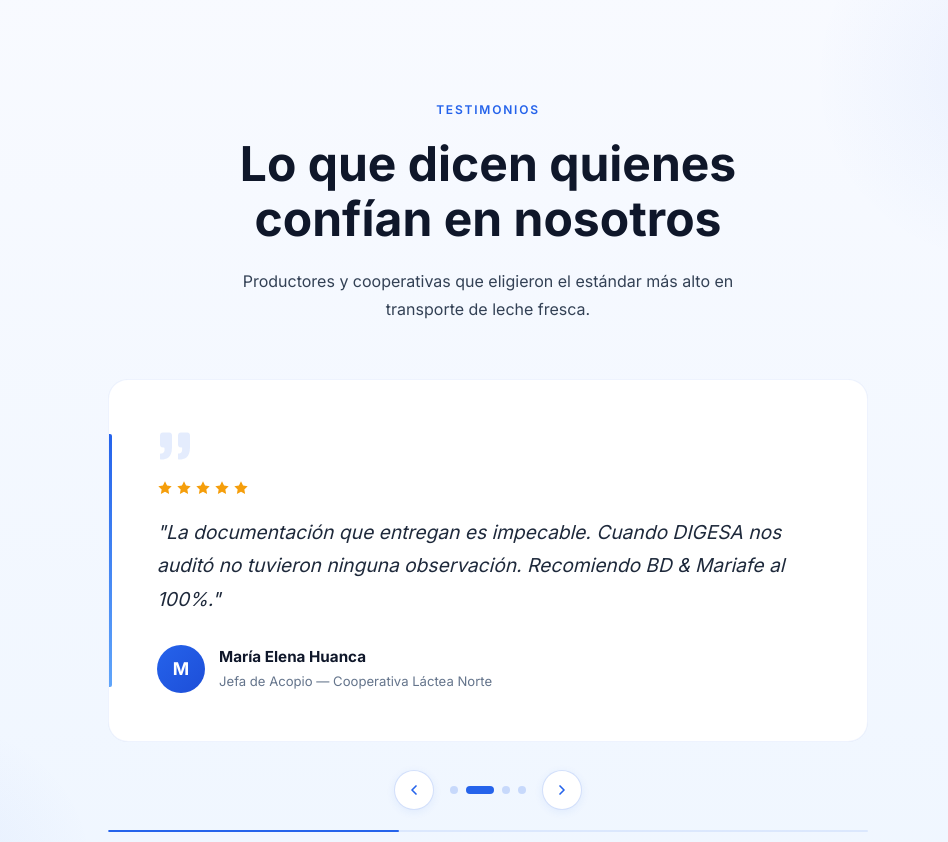
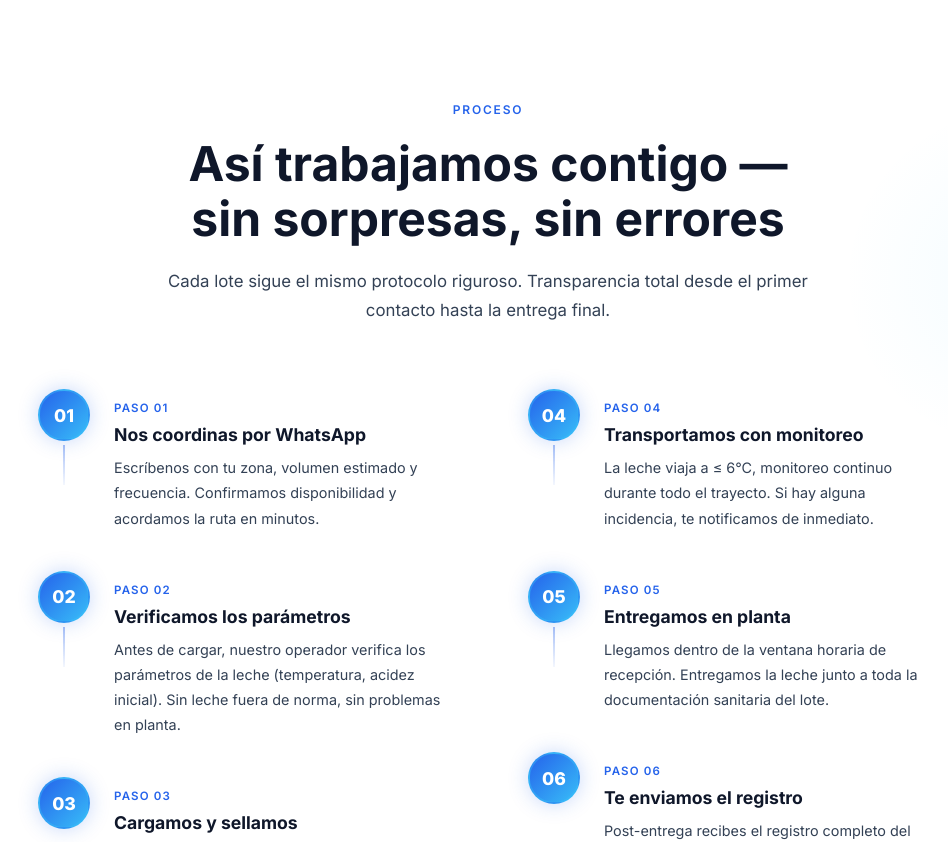
Before and after one commit to brayan250-cpu/TransportesBDM, a React (Vite) app in the folder bdymariafe-web/: page / in a window 1280 px wide. Shown: the part 4560-5402 px from the top of the page, without its empty margins (152-1100 px from the left). Built offline with nearby package versions, Linux system fonts and the light colour scheme.

Commit message:
feat: remove testimonials section

```diff
--- a/bdymariafe-web/src/App.jsx
+++ b/bdymariafe-web/src/App.jsx
@@ -10,7 +10,6 @@ import { GaleriaSection } from './components/organisms/GaleriaSection'
 import { ContactoSection } from './components/organisms/ContactoSection'
 import { Footer } from './components/organisms/Footer'
 import { WhatsAppFloat } from './components/organisms/WhatsAppFloat'
-import { TestimoniosSection } from './components/organisms/TestimoniosSection'
 import { useTier } from './context/DeviceTierContext'
 
 const GlobalDNA = lazy(() => import('./components/three/scenes/DNAHelixScene').then(m => ({ default: m.GlobalDNABackground })))
@@ -33,7 +32,6 @@ function App() {
         <PropuestaSection />
         <ServiciosSection />
         <MetricasSection />
-        <TestimoniosSection />
         <ProcesoSection />
         <CertificacionesSection />
         <GaleriaSection />
--- a/bdymariafe-web/src/data/content.js
+++ b/bdymariafe-web/src/data/content.js
@@ -198,47 +198,6 @@ export const GALERIA = {
   note:    'Las imágenes finales serán proporcionadas por el cliente. Esta galería se actualizará con fotos reales de la flota y el equipo.',
 }
 
-export const TESTIMONIOS = {
-  label:    'Testimonios',
-  headline: 'Lo que dicen quienes confían en nosotros',
-  intro:    'Productores y cooperativas que eligieron el estándar más alto en transporte de leche fresca.',
-}
-
-export const TESTIMONIAL_LIST = [
-  {
-    id: 1,
-    name: 'Carlos Quispe',
-    role: 'Productor ganadero — Cajamarca',
-    quote: 'Antes perdía lotes enteros por problemas de temperatura. Con BD & Mariafe la leche llega perfecta a la planta de Gloria. Nunca más un rechazo.',
-    rating: 5,
-    initial: 'C',
-  },
-  {
-    id: 2,
-    name: 'María Elena Huanca',
-    role: 'Jefa de Acopio — Cooperativa Láctea Norte',
-    quote: 'La documentación que entregan es impecable. Cuando DIGESA nos auditó no tuvieron ninguna observación. Recomiendo BD & Mariafe al 100%.',
-    rating: 5,
-    initial: 'M',
-  },
-  {
-    id: 3,
-    name: 'Jorge Ramos',
-    role: 'Productor independiente — Trujillo',
-    quote: 'Siempre llegan en el horario acordado. He trabajado con otros transportistas y la diferencia es enorme. Esto es profesionalismo de verdad.',
-    rating: 5,
-    initial: 'J',
-  },
-  {
-    id: 4,
-    name: 'Rosa Mendoza',
-    role: 'Administradora — Centro de Acopio La Esperanza',
-    quote: 'El sistema de trazabilidad nos facilita el trabajo con las plantas. Tenemos el historial completo de cada lote al instante. Es un servicio diferente.',
-    rating: 5,
-    initial: 'R',
-  },
-]
-
 export const CONTACTO = {
   label:            'Contáctanos',
   headline:         '¿Listo para transportar con los más altos estándares sanitarios?',
```
Also changed, not shown: 18 other files (tests, documents, lock files or other folders).
